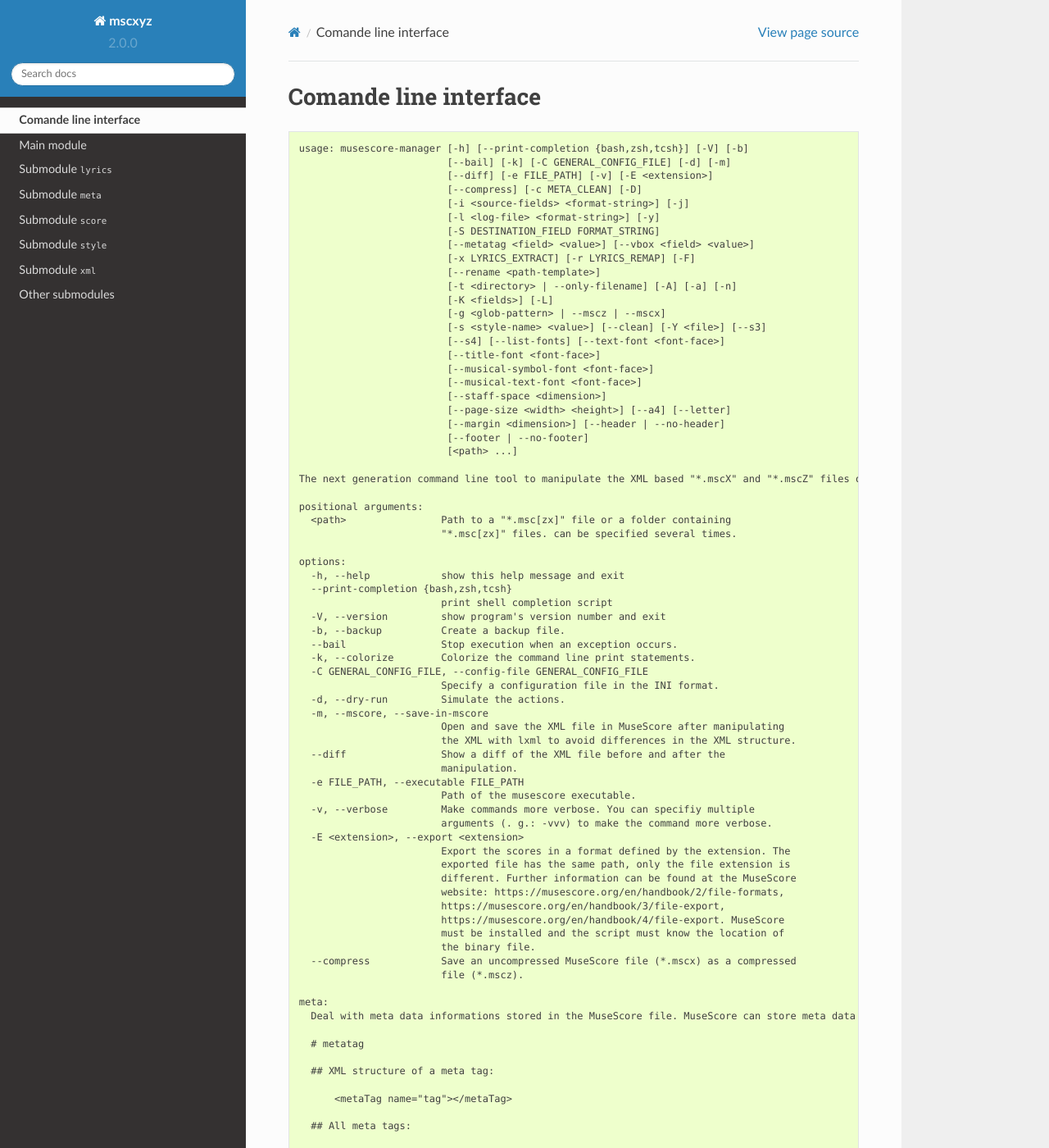
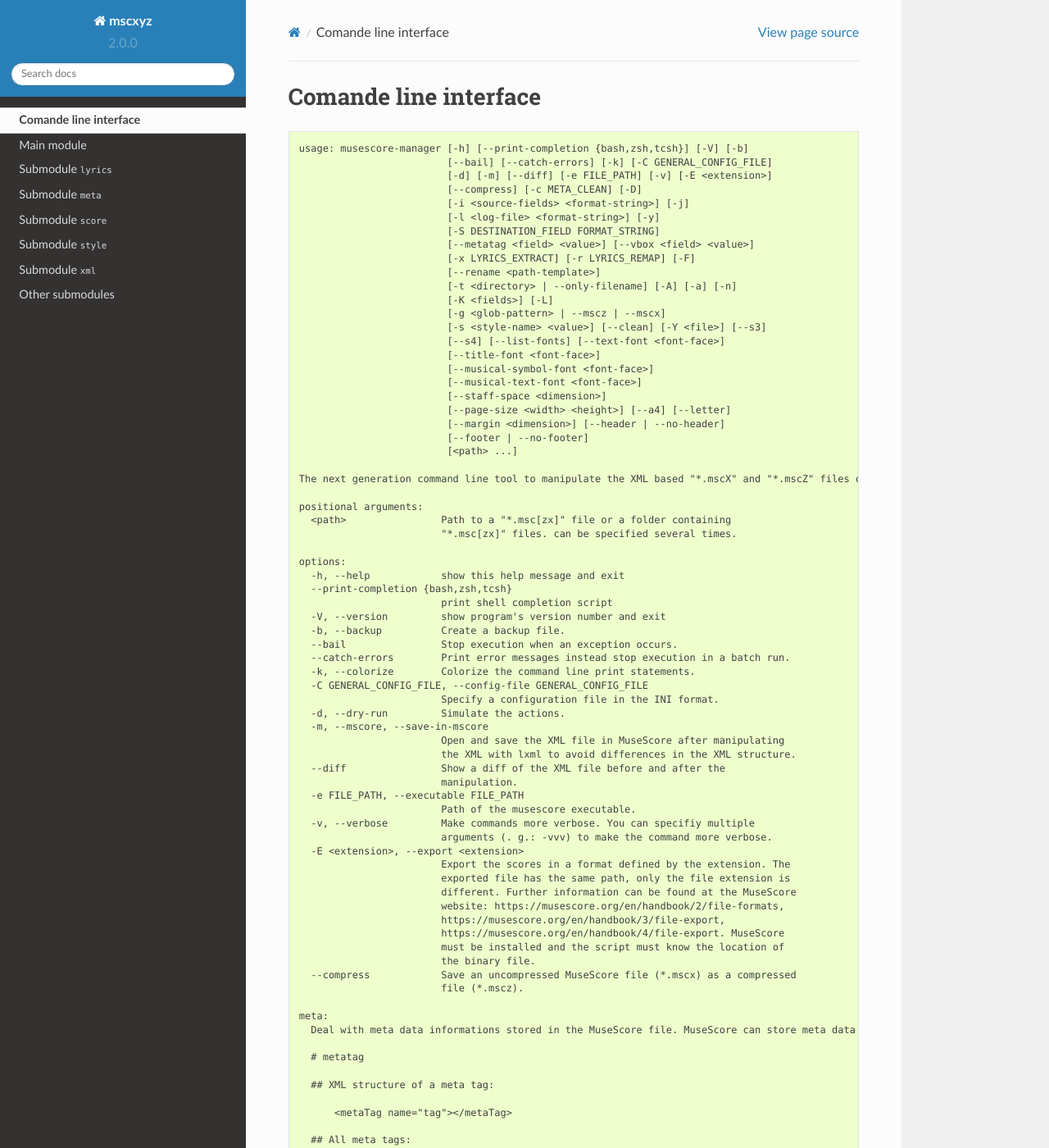
Before and after one commit to Josef-Friedrich/mscxyz, a Sphinx documentation site: the page built from docs/cli.rst, in a window 1280 px wide and 1400 px high. Shown: the whole window at 82% size. Built offline with Sphinx 7.4.7 and the Read the Docs theme 2.0.0, drawn with Linux system fonts in a browser that asks for light colours; some of the changed text lies outside the part shown.

```diff
--- a/README.rst
+++ b/README.rst
@@ -306,8 +306,8 @@
 ::
 
     usage: musescore-manager [-h] [--print-completion {bash,zsh,tcsh}] [-V] [-b]
-                             [--bail] [-k] [-C GENERAL_CONFIG_FILE] [-d] [-m]
-                             [--diff] [-e FILE_PATH] [-v] [-E <extension>]
+                             [--bail] [--catch-errors] [-k] [-C GENERAL_CONFIG_FILE]
+                             [-d] [-m] [--diff] [-e FILE_PATH] [-v] [-E <extension>]
                              [--compress] [-c META_CLEAN] [-D]
                              [-i <source-fields> <format-string>] [-j]
                              [-l <log-file> <format-string>] [-y]
@@ -342,6 +342,7 @@
       -V, --version         show program's version number and exit
       -b, --backup          Create a backup file.
       --bail                Stop execution when an exception occurs.
+      --catch-errors        Print error messages instead stop execution in a batch run.
       -k, --colorize        Colorize the command line print statements.
       -C GENERAL_CONFIG_FILE, --config-file GENERAL_CONFIG_FILE
                             Specify a configuration file in the INI format.
--- a/docs/cli.rst
+++ b/docs/cli.rst
@@ -5,8 +5,8 @@
 ::
 
     usage: musescore-manager [-h] [--print-completion {bash,zsh,tcsh}] [-V] [-b]
-                             [--bail] [-k] [-C GENERAL_CONFIG_FILE] [-d] [-m]
-                             [--diff] [-e FILE_PATH] [-v] [-E <extension>]
+                             [--bail] [--catch-errors] [-k] [-C GENERAL_CONFIG_FILE]
+                             [-d] [-m] [--diff] [-e FILE_PATH] [-v] [-E <extension>]
                              [--compress] [-c META_CLEAN] [-D]
                              [-i <source-fields> <format-string>] [-j]
                              [-l <log-file> <format-string>] [-y]
@@ -41,6 +41,7 @@
       -V, --version         show program's version number and exit
       -b, --backup          Create a backup file.
       --bail                Stop execution when an exception occurs.
+      --catch-errors        Print error messages instead stop execution in a batch run.
       -k, --colorize        Colorize the command line print statements.
       -C GENERAL_CONFIG_FILE, --config-file GENERAL_CONFIG_FILE
                             Specify a configuration file in the INI format.
```
Also changed, not shown: 7 other files.
